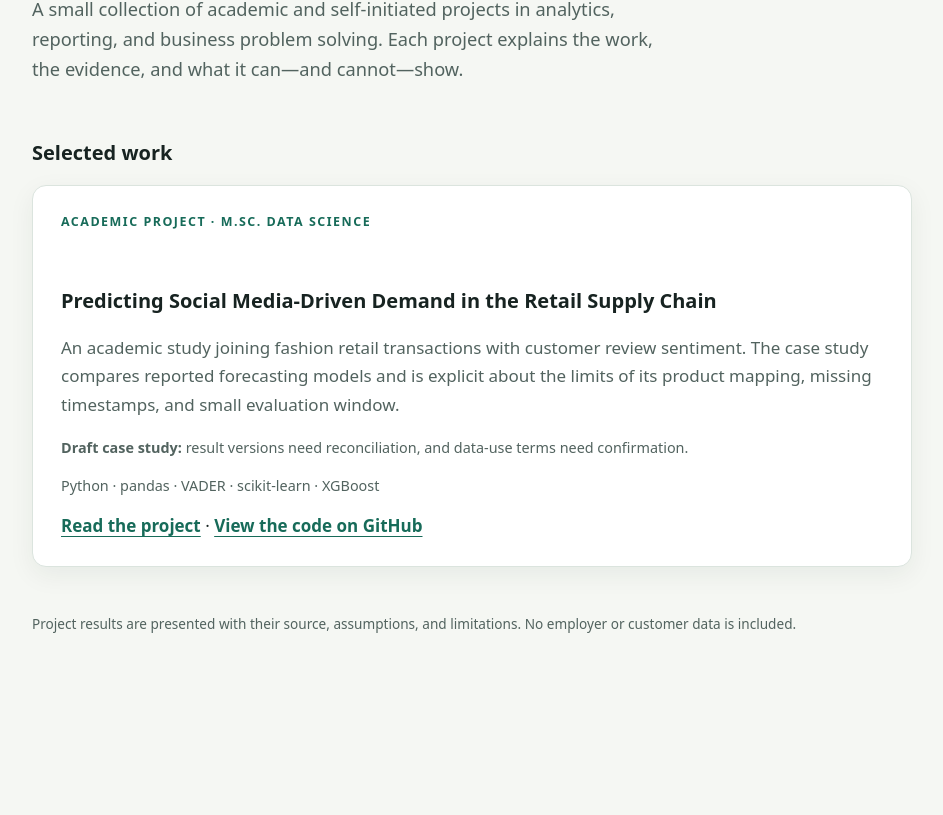
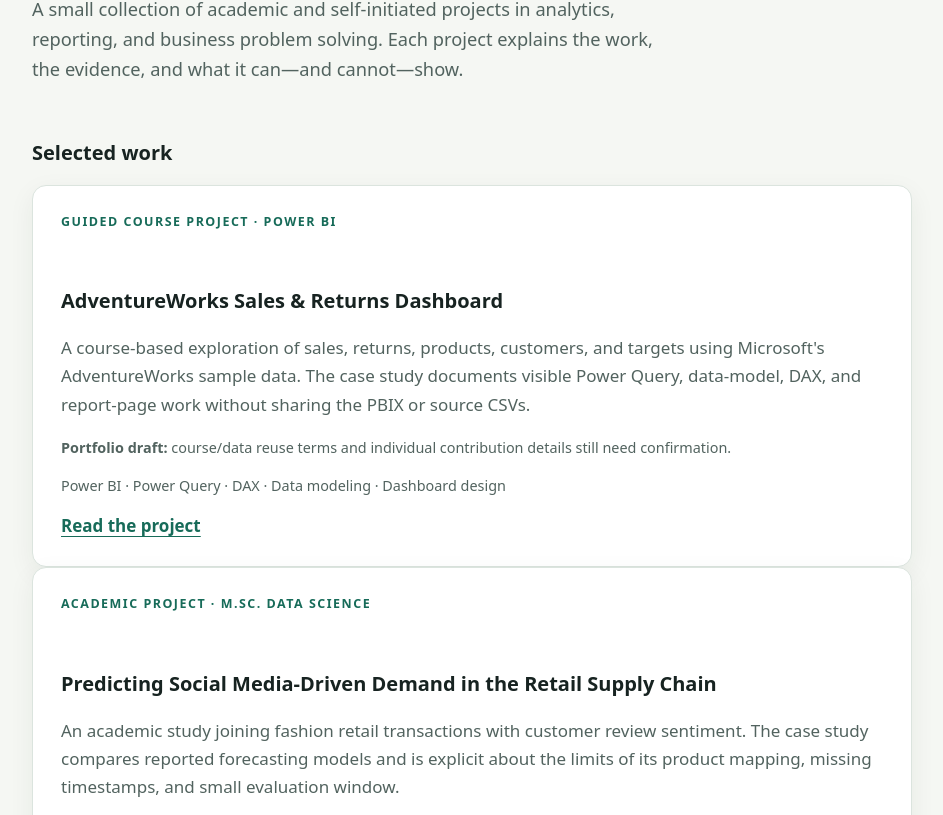
Before and after one commit to shreejitamukhopadhyay-ship-it/predicting-social-media-driven-demand, a plain HTML site: page site/index.html in a window 1280 px wide. Shown: the part 285-1100 px from the top of the page, without its empty margins (168-1111 px from the left). Before the commit the page ends 1016 px from the top, so only its background shows below. Drawn offline with Linux system fonts and the light colour scheme.

Commit message:
Feature the Power BI course project

```diff
--- a/site/index.html
+++ b/site/index.html
@@ -28,6 +28,14 @@
     <p class="intro">A small collection of academic and self-initiated projects in analytics, reporting, and business problem solving. Each project explains the work, the evidence, and what it can—and cannot—show.</p>
     <h2>Selected work</h2>
     <article>
+      <div class="eyebrow">Guided course project · Power BI</div>
+      <h2>AdventureWorks Sales &amp; Returns Dashboard</h2>
+      <p>A course-based exploration of sales, returns, products, customers, and targets using Microsoft's AdventureWorks sample data. The case study documents visible Power Query, data-model, DAX, and report-page work without sharing the PBIX or source CSVs.</p>
+      <p class="meta"><strong>Portfolio draft:</strong> course/data reuse terms and individual contribution details still need confirmation.</p>
+      <p class="meta">Power BI · Power Query · DAX · Data modeling · Dashboard design</p>
+      <a href="projects/adventureworks-dashboard.html">Read the project</a>
+    </article>
+    <article>
       <div class="eyebrow">Academic project · M.Sc. Data Science</div>
       <h2>Predicting Social Media-Driven Demand in the Retail Supply Chain</h2>
       <p>An academic study joining fashion retail transactions with customer review sentiment. The case study compares reported forecasting models and is explicit about the limits of its product mapping, missing timestamps, and small evaluation window.</p>
```
